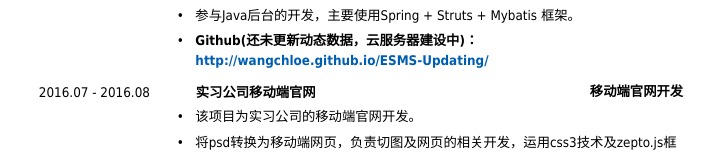
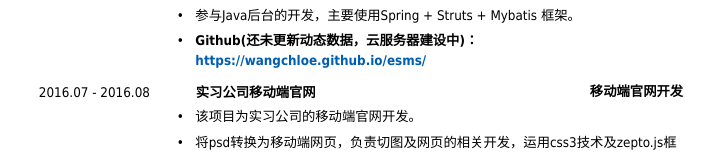
Before and after one commit to WangChloe/My-personal-resume, a plain HTML site: page index.html in a window 1280 px wide. Shown: the part 745-897 px from the top of the page, without its empty margins (279-1000 px from the left). Drawn offline with Linux system fonts and the light colour scheme.

Commit message:
change esms address

```diff
--- a/index.html
+++ b/index.html
@@ -457,7 +457,7 @@
                             </td>
                             <td class="cell border_box" style="width: auto; background-color: transparent; text-align: left; vertical-align: top; border-top: 0.75pt none #000000; border-right: 0.75pt none #000000; border-bottom: 0.75pt none #000000; border-left: 0.75pt none #000000;">
                                 <input type="hidden" name="key" value="content"/>
-                                <pre style="min-height: 10pt; margin: 0.5mm 1.5mm 0.5mm 1.5mm;"><span class="Tahoma" style="font-size: 10pt; color: #000000; background-color: transparent; font-weight: normal; font-style: normal; text-decoration: none; line-height: 1.5;"><b>Github(还未更新动态数据，云服务器建设中)：<br/><a href="http://wangchloe.github.io/ESMS-Updating/" target="_blank">http://wangchloe.github.io/ESMS-Updating/</a></b></span></pre>
+                                <pre style="min-height: 10pt; margin: 0.5mm 1.5mm 0.5mm 1.5mm;"><span class="Tahoma" style="font-size: 10pt; color: #000000; background-color: transparent; font-weight: normal; font-style: normal; text-decoration: none; line-height: 1.5;"><b>Github(还未更新动态数据，云服务器建设中)：<br/><a href="https://wangchloe.github.io/esms/" target="_blank">https://wangchloe.github.io/esms/</a></b></span></pre>
                             </td>
                         </tr>
                     </table>
```
